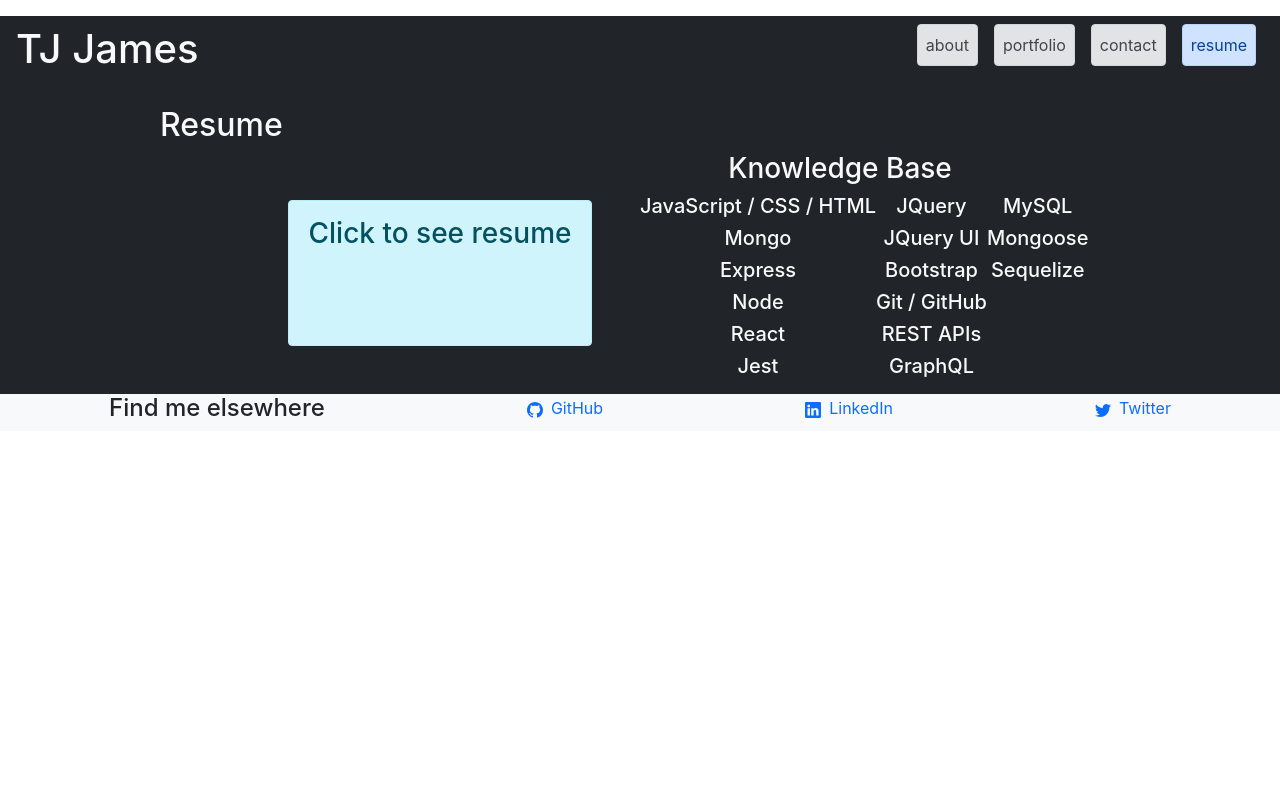
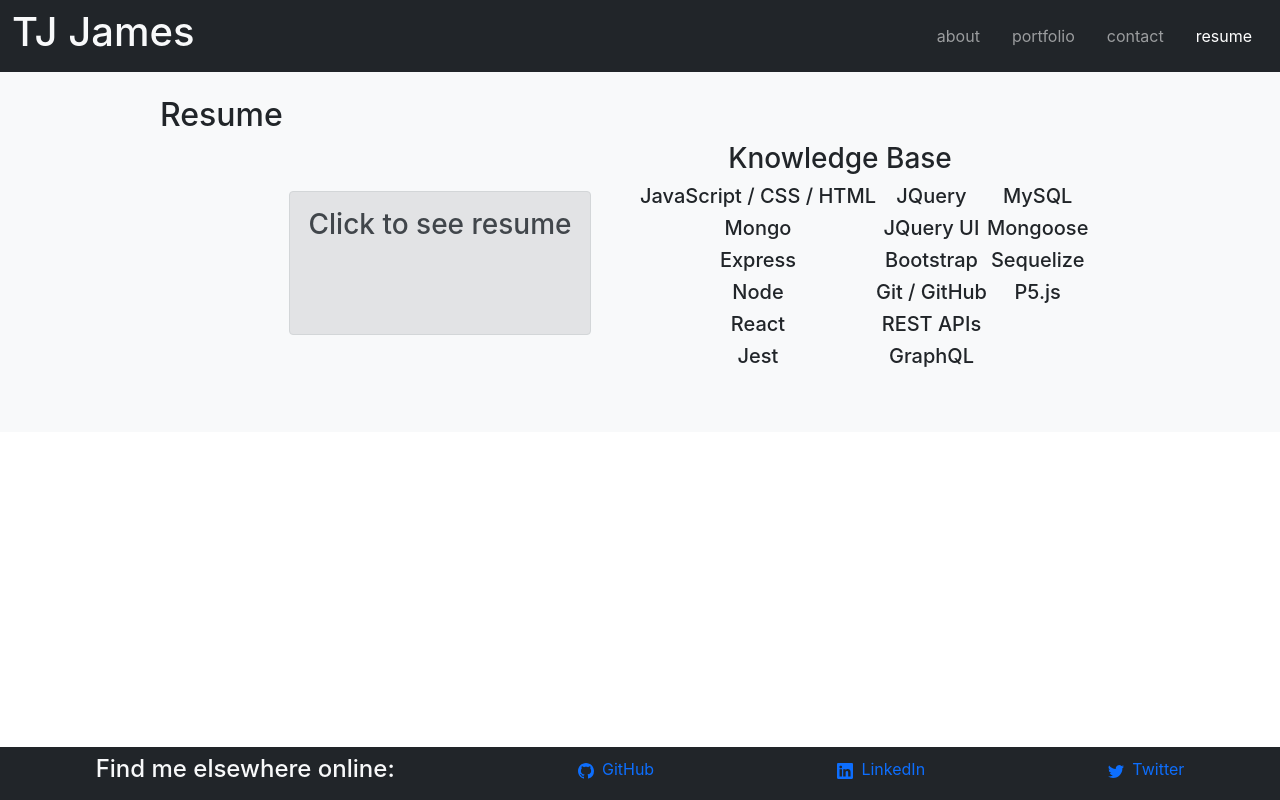
Before and after one commit to jamestw13/react-portfolio, a React (Create React App) app: page / in a window 1280 px wide. Both pictures are taken after a click on the element "resume". Built offline with nearby package versions, Linux system fonts and the light colour scheme.

Commit message:
updated visual design - light

```diff
--- a/src/App.js
+++ b/src/App.js
@@ -10,7 +10,7 @@ function App() {
   const [currentView, setCurrentView] = useState(views[0]);
 
   return (
-    <div className="bg-dark text-light">
+    <div className="bg-light text-dark">
       <Header views={views} currentView={currentView} setCurrentView={setCurrentView} />
       <Content currentView={currentView} />
       <Footer />
--- a/src/components/About/index.js
+++ b/src/components/About/index.js
@@ -6,7 +6,7 @@ function About() {
       <h2>About</h2>
       <div className="d-flex flex-row justify-content-around align-items-center p-5">
         <div className="col-8 col-s-12">
-          <div className="placeholder col-12 bg-light"></div>
+          <div className="placeholder col-12 bg-dark"></div>
           <div className="mx-auto">
             <pre>
               <code>
@@ -15,10 +15,10 @@ function About() {
             </pre>
           </div>
 
-          <div className="placeholder col-12 bg-light placeholder-glow"></div>
+          <div className="placeholder col-12 bg-dark"></div>
         </div>
         <img
-          className="col-4 img-fluid border border-white border-5"
+          className="col-4 img-fluid border border-dark border-5"
           src={require('../../assets/images/composite.png')}
           alt="TJ James but he's living the movie Multiplicity"
         ></img>
--- a/src/components/Content/index.js
+++ b/src/components/Content/index.js
@@ -17,23 +17,7 @@ function Content({currentView}) {
         return <Resume />;
     }
   }
-  return (
-    <div className="m-10">
-      {selectContent(currentView.name)}
-      {/* Content WHEN I load the portfolio the first time THEN the About Me title and section are selected by default WHEN
-      I am presented with the About Me section THEN I see a recent photo or avatar of the developer and a short bio
-      about them WHEN I am presented with the Portfolio section THEN I see titled images of six of the developer’s
-      applications with links to both the deployed applications and the corresponding GitHub repository WHEN I am
-      presented with the Contact section THEN I see a contact form with fields for a name, an email address, and a
-      message WHEN I move my cursor out of one of the form fields without entering text THEN I receive a notification
-      that this field is required WHEN I enter text into the email address field THEN I receive a notification if I have
-      entered an invalid email address WHEN I am presented with the Resume section THEN I see a link to a downloadable
-      resume and a list of the developer’s proficiencies */}
-      {/* <Contact />
-      <Portfolio />
-      <Resume /> */}
-    </div>
-  );
+  return <div className="py-5 h-100">{selectContent(currentView.name)}</div>;
 }
 
 export default Content;
--- a/src/components/Footer/index.js
+++ b/src/components/Footer/index.js
@@ -2,12 +2,10 @@ import React from 'react';
 
 function Footer() {
   return (
-    <footer className="bg-dark">
-      <ul className="container-fluid d-flex flex-row justify-content-around list-unstyled bg-light p-10 ">
-        <li>
-          <h4 className="text-dark">Find me elsewhere</h4>
-        </li>
-        <li>
+    <footer className="fixed-bottom">
+      <div className="container-fluid d-flex flex-row justify-content-around divst-unstyled bg-dark p-2">
+        <h4 className="text-light">Find me elsewhere online:</h4>
+
         <a className="text-decoration-none" href="https://www.github.com/jamestw13">
           <svg
             xmlns="http://www.w3.org/2000/svg"
@@ -21,8 +19,7 @@ function Footer() {
           </svg>
           GitHub
         </a>
-        </li>
-        <li>
+
         <a className="text-decoration-none" href="https://www.linkedin.com/in/real-tj-james">
           <svg
             xmlns="http://www.w3.org/2000/svg"
@@ -36,8 +33,6 @@ function Footer() {
           </svg>
           LinkedIn
         </a>
-        </li>
-        <li>
         <a className="text-decoration-none" href="https://twitter.com/jamestw13">
           <svg
             xmlns="http://www.w3.org/2000/svg"
@@ -51,10 +46,7 @@ function Footer() {
           </svg>
           Twitter
         </a>
-        </li>
-        {/* WHEN I view the footer THEN I am presented with text or icon links to the developer’s GitHub and LinkedIn
-          profiles, and their profile on a third platform (Stack Overflow, Twitter) */}
-      </ul>
+      </div>
     </footer>
   );
 }
--- a/src/components/Header/index.js
+++ b/src/components/Header/index.js
@@ -3,13 +3,13 @@ import Navigation from '../Navigation';
 
 function Header({views, currentView, setCurrentView}) {
   return (
-    <header className="d-flex justify-content-between align-items-center m-3 postion-absolute">
-      {/* <img
-        src={require('../../assets/images/TJLogo.jpg')}
-        className="rounded-circle position-fixed top-0 zindex-999"
-      ></img> */}
-      <h1>TJ James</h1>
-      <Navigation views={views} currentView={currentView} setCurrentView={setCurrentView} />
+    <header>
+      <nav className="navbar navbar-expand-lg fixed-top navbar-dark bg-dark flex-grow-1">
+        <div className="container-fluid">
+          <h1 className="nav-brand text-light">TJ James</h1>
+          <Navigation views={views} currentView={currentView} setCurrentView={setCurrentView} />
+        </div>
+      </nav>
     </header>
   );
 }
--- a/src/components/Navigation/index.js
+++ b/src/components/Navigation/index.js
@@ -2,28 +2,29 @@ import React from 'react';
 
 function Navigation({views, currentView, setCurrentView}) {
   return (
-    <nav className="">
-      <ul className="d-flex justify-content-between list-unstyled">
-        {views.map(view => (
-          <li
-            className={`p-2 m-2 alert ${(currentView === view && 'alert-primary') || 'alert-secondary'}`}
-            key={view.name}
-          >
-            <span onClick={() => setCurrentView(view)}>{view.name}</span>
-          </li>
-        ))}
-      </ul>
-      {/* and navigation with titles corresponding to different sections of the portfolio WHEN I view the navigation
-      titles THEN I am presented with the titles About Me, Portfolio, Contact, and Resume, and the title corresponding
-      to the current section is highlighted WHEN I click on a navigation title THEN I am presented with the
-      corresponding section below the navigation without the page reloading and that title is highlighted WHEN I load
-      the portfolio the first time THEN the About Me title and section are selected by default */}
-      {/* and navigation with titles corresponding to different sections of the portfolio WHEN I view the navigation
-      titles THEN I am presented with the titles About Me, Portfolio, Contact, and Resume, and the title corresponding
-      to the current section is highlighted WHEN I click on a navigation title THEN I am presented with the
-      corresponding section below the navigation without the page reloading and that title is highlighted WHEN I load
-      the portfolio the first time THEN the About Me title and section are selected by default */}
-    </nav>
+    <div className="ml-auto">
+      <button
+        className="navbar-toggler"
+        type="button"
+        data-bs-toggle="collapse"
+        data-bs-target="#navbarNavAltMarkup"
+        aria-controls="navbarNavAltMarkup"
+        aria-expanded="false"
+        aria-label="Toggle navigation"
+      >
+        <span className="navbar-toggler-icon"></span>
+      </button>
+
+      <div className="collapse navbar-collapse" id="navbarNavAltMarkup">
+        <div className="navbar-nav">
+          {views.map(view => (
+            <div className={`nav-link p-2 m-2 ${currentView === view && 'active'}`} key={view.name}>
+              <span onClick={() => setCurrentView(view)}>{view.name}</span>
+            </div>
+          ))}
+        </div>
+      </div>
+    </div>
   );
 }
 export default Navigation;
--- a/src/components/Portfolio/index.js
+++ b/src/components/Portfolio/index.js
@@ -22,16 +22,14 @@ function Portfolio() {
     {id: 6, name: 'boids-quadtree', image: 'boids-quadtree.gif', description: ''},
   ]);
 
-  console.log(repos);
-
   return (
     <section className="w-75 mx-auto my-5">
       <h2>Portfolio</h2>
       <p>A sampling of projects I've contributed to.</p>
 
-      <div className="d-flex align-item-start flex-wrap justify-content-around">
+      <div className="d-flex align-item-start flex-wrap justify-content-center">
         {repos.map(repo => (
-          <div className="card col-5 m-2" key={repo.name}>
+          <div className="card col-5 bg-dark m-2" key={repo.name}>
             <img
               src={require(`../../assets/images/${repo.image}`)}
               className="card-img-top"
@@ -39,7 +37,7 @@ function Portfolio() {
               style={{maxHeight: '200px', maxWidth: 'auto', objectFit: 'cover'}}
             />
             <div className="card-body">
-              <h5 className="card-title text-dark">{repo.name}</h5>
+              <h5 className="card-title text-light">{repo.name}</h5>
               <p className="card-text">{repo.description}</p>
               <div className="d-flex justify-content-center">
                 <a href={repo.deployment || `https://jamestw13.github.io/${repo.name}/`} className="btn btn-info mx-5">
--- a/src/components/Resume/index.js
+++ b/src/components/Resume/index.js
@@ -17,24 +17,25 @@ function Resume() {
     'MySQL',
     'Mongoose',
     'Sequelize',
+    'P5.js',
   ];
   return (
-    <section className="w-75 mx-auto">
+    <section className="w-75 mt-5 p-auto mx-auto">
       <h2>Resume</h2>
       <div className="d-flex flex-row justify-content-center">
-        <div className="col-5 p-5">
+        <div className="btn col-5 p-5">
           <a
             href="https://docs.google.com/document/d/16d1W6bTS35hZo1dIHWeLvvMX7h1Zc1yz-t7J38XAXzE/edit?usp=sharing"
             className="text-decoration-none"
           >
-            <h3 className="w-100 h-100 alert alert-info text-center align-middle">Click to see resume</h3>
+            <h3 className="w-100 h-100 alert alert-secondary text-center align-middle">Click to see resume</h3>
           </a>
         </div>
         <div className="col-5">
           <h3 className="text-center">Knowledge Base</h3>
           <div className="d-flex flex-column flex-wrap align-items-center" style={{height: 200}}>
             {skills.map(skill => (
-              <h5>{skill}</h5>
+              <h5 key={skill}>{skill}</h5>
             ))}
           </div>
         </div>
```
Lines whose indentation alone changed are shown as unchanged.
